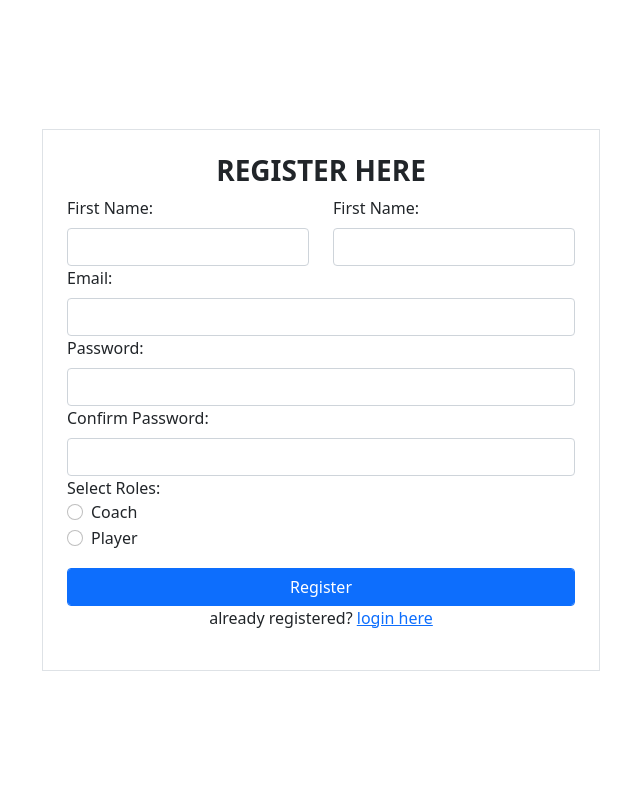
After one commit to FarajaVitali/sport-management-system, a Flask app: template flask_project/templates/register.html in a window 1280 px wide. The commit adds this page. Shown: the whole page, without its empty margins (319-959 px from the left). Run offline with Flask 3, Linux system fonts and the light colour scheme; the template is opened without the code that fills it, so the values that code supplies are empty; some libraries are stand-ins or nearby versions.

Commit message:
initial commit

```diff
--- a/flask_project/main.py
+++ b/flask_project/main.py
@@ -1,13 +1,11 @@
-from flask import Flask, redirect, session, flash,render_template
+from flask import Flask, redirect, session, flash, render_template
 import mysql.connector
 
 app = Flask(__name__)
-app.secret_key = "secret"
-
 def db_connect():
     return mysql.connector.connect(
         host="localhost",
-        username="admin",
+        user="admin",
         password="1234",
         database="test"
     )
@@ -19,14 +17,12 @@ def show_user():
     cursor.execute("SELECT * FROM users")
     data = cursor.fetchall()
     cursor.close()
+    db.close()
 
-    return render_template("admin.html",users=data)
+    return render_template("admin.html", users=data)
 
 @app.route("/admin/allow/<int:user_id>", methods=["POST"])
 def allow_user(user_id):
-    if not session.get("is_admin"):
-        return "Unauthorized", 403
-
     db = db_connect()
     cursor = db.cursor()
     cursor.execute("SELECT id FROM users WHERE id = %s", (user_id,))
@@ -34,12 +30,14 @@ def allow_user(user_id):
 
     if not user:
         cursor.close()
+        db.close()
         flash("User not found", "danger")
         return redirect("/admin")
 
     cursor.execute("UPDATE users SET status = %s WHERE id = %s", ("active", user_id))
-    mysql.connection.commit()
+    db.commit()
     cursor.close()
+    db.close()
 
     flash("User allowed successfully", "success")
     return redirect("/admin")
@@ -47,9 +45,6 @@ def allow_user(user_id):
 
 @app.route("/admin/ban/<int:user_id>", methods=["POST"])
 def ban_user(user_id):
-    if not session.get("is_admin"):
-        return "Unauthorized", 403
-
     db = db_connect()
     cursor = db.cursor()
     cursor.execute("SELECT id FROM users WHERE id = %s", (user_id,))
@@ -57,12 +52,14 @@ def ban_user(user_id):
 
     if not user:
         cursor.close()
+        db.close()
         flash("User not found", "danger")
         return redirect("/admin")
 
     cursor.execute("UPDATE users SET status = %s WHERE id = %s", ("banned", user_id))
-    mysql.connection.commit()
+    db.commit()
     cursor.close()
+    db.close()
 
     flash("User banned successfully", "success")
     return redirect("/admin")
--- a/flask_project/templates/admin.html
+++ b/flask_project/templates/admin.html
@@ -66,8 +66,8 @@
                                 <td>{{user.position}}</td>
                                 <td><span class="badge bg-warning text-dark">{{user.status}}</span></td>
                                 <td>
-                                    <button class="btn btn-success btn-sm">Allow</button>
-                                    <button class="btn btn-danger btn-sm">Ban</button>
+                                    <button class="btn btn-success btn-sm">{{user.id}}</button>
+                                    <button class="btn btn-danger btn-sm">{{user.id}}</button>
                                 </td>
                             </tr>
                             {% endfor %}
--- /dev/null
+++ b/flask_project/templates/register.html
@@ -0,0 +1,61 @@
+<!DOCTYPE html>
+<html lang="en">
+
+<head>
+    <meta charset="UTF-8">
+    <meta name="viewport" content="width=device-width, initial-scale=1.0">
+    <link rel="stylesheet" href="../icons-1.13.1/font/bootstrap-icons.min.css">
+    <link href="https://cdn.jsdelivr.net/npm/bootstrap@5.0.2/dist/css/bootstrap.min.css" rel="stylesheet"
+        integrity="sha384-EVSTQN3/azprG1Anm3QDgpJLIm9Nao0Yz1ztcQTwFspd3yD65VohhpuuCOmLASjC" crossorigin="anonymous">
+    <title>REGISTER PAGE</title>
+</head>
+
+<body>
+    <div class="container d-flex vh-100 justify-content-center align-items-center">
+        <div class="col-md-6 row-mt-3">
+            <form class="border p-4" action="/register" method="post">
+                <h3 class="text-center fw-bold">REGISTER HERE</h3>
+                <div class="names row md-2">
+                    <div class="col">
+                        <label for="first_name" class="form-label">First Name:</label>
+                        <input type="text" class="form-control" id="first_name" name="fname" required>
+                    </div>
+                    <div class="col">
+                        <label for="last_name" class="form-label">First Name:</label>
+                        <input type="text" id="last_name" class="form-control" name="fname" required>
+                    </div>
+                </div>
+                <div class="email">
+                    <label for="email" class="form-label">Email:</label>
+                    <input type="email" id="email" class="form-control" name="email" required>
+                </div>
+                <div class="password">
+                    <label for="password" class="form-label">Password:</label>
+                    <input type="password" class="form-control" name="passwd">
+                </div>
+                <div class="confirm">
+                    <label for="confirm_password" class="form-label">Confirm Password:</label>
+                    <input type="password" class="form-control" name="c_passwd">
+                </div>
+                <label for="roles">Select Roles:</label>
+                <div class="form-check">
+                    <input type="radio" class="form-check-input" name="roles" value="Coach">
+                    <label for="roles" class="form-check-label">Coach</label>
+                </div>
+                <div class="form-check">
+                    <label for="roles" class="form-check-label">Player</label>
+                    <input type="radio" class="form-check-input" name="roles" value="Player" required>
+                </div>
+                <input type="submit" class="mt-3 btn btn-primary form-control" value="Register" required>
+
+                <p class="text-center">already registered? <a href="#">login here</a></p>
+            </form>
+        </div>
+
+    </div>
+    </div>
+
+
+</body>
+
+</html>
```
Also changed, not shown: flask_project/templates/coach.html (added, +18 -0 lines), flask_project/templates/login.html (added, +38 -0 lines), flask_project/templates/player.html (added, +46 -0 lines), flask_project/templates/request_reset.html (added, +33 -0 lines), flask_project/templates/reset_password.html (added, +34 -0 lines), flask_project/README.md (added), flask_project/assets/IMG-20260219-WA0160.jpg (added), flask_project/assets/IMG-20260219-WA0163.jpg (added), flask_project/assets/IMG-20260219-WA0174.jpg (added), flask_project/utils.py (added), flask_project/widgets/player.py (added), 2 other files.
